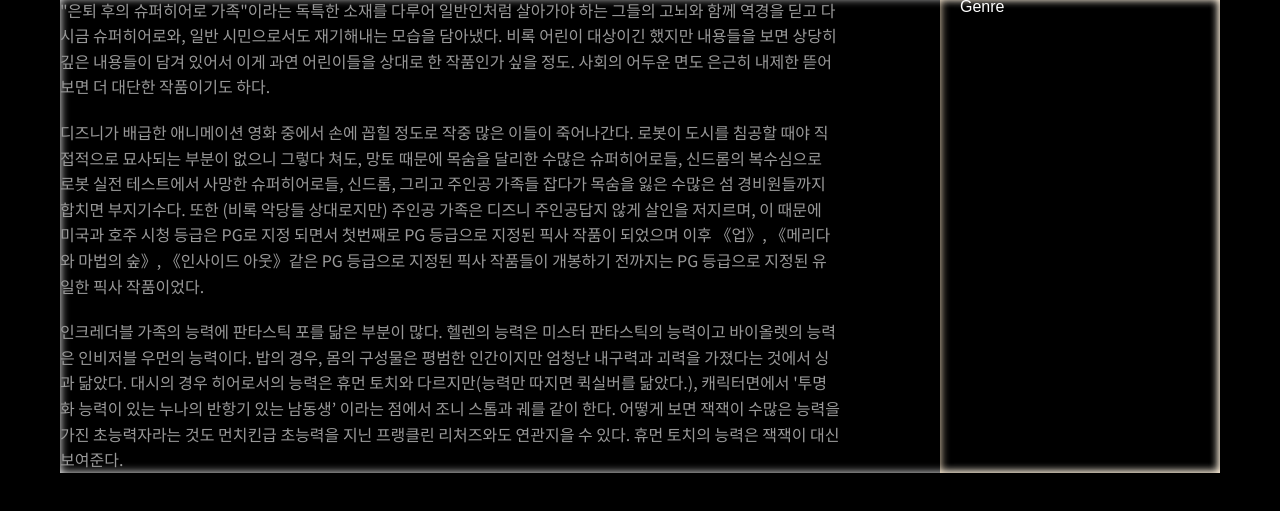
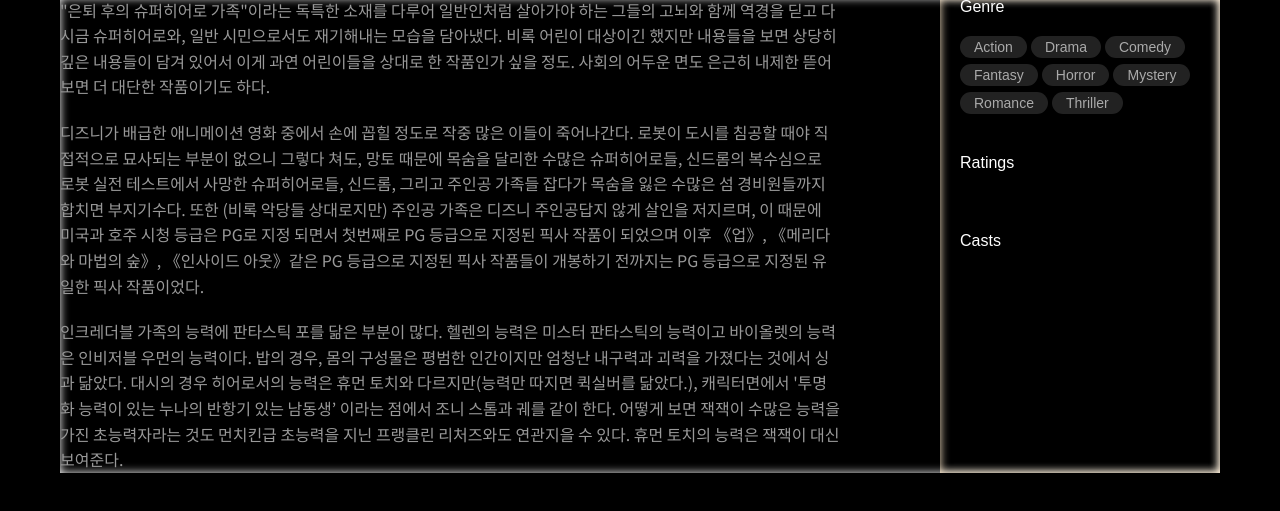
Before and after one commit to GeonWoo-LPS/incredible, a plain HTML site: page index.html in a window 1280 px wide. Shown: the part 749-1260 px from the top of the page. Drawn offline with Linux system fonts and the light colour scheme.

Commit message:
sidebar gerne 부분 완성

```diff
--- a/index.html
+++ b/index.html
@@ -64,26 +64,29 @@
                     </div>
                 </main>
                 <aside class="sidebar">
-                    <ul>
-                        <li>
                     <section>
                         <h2>Genre</h2>
-                                <div class="genre-box"></div>
+                        <div class="genre-box">
+                            <ul class="l_row">
+                                <li class="l_col">Action</li>
+                                <li class="l_col">Drama</li>
+                                <li class="l_col">Comedy</li>
+                                <li class="l_col">Fantasy</li>
+                                <li class="l_col">Horror</li>
+                                <li class="l_col">Mystery</li>
+                                <li class="l_col">Romance</li>
+                                <li class="l_col">Thriller</li>
+                            </ul>
+                        </div>
                     </section>
-                        </li>
-                        <li>
                     <section>
-                                <h2></h2>
+                        <h2>Ratings</h2>
                         <div class="star-box"></div>
                     </section>
-                        </li>
-                        <li>
                     <section>
-                                <h2></h2>
+                        <h2>Casts</h2>
                         <div class="characters-box"></div>
                     </section>
-                        </li>
-                    </ul>
                 </aside>
             </div>
         </div>
--- a/style.css
+++ b/style.css
@@ -106,7 +106,36 @@ body {
 }
 
 .sidebar {
-    min-width: 240px;
+    width: 240px;
     padding: 0 20px;
+    display: flex;
+    flex-direction: column;
+    row-gap: 40px;
     box-shadow: inset 0 0 10px blanchedalmond;
 }
+
+.sidebar h2 {
+    margin-bottom: 20px;
+}
+
+.l_row {
+    display: flex;
+    flex-wrap: wrap;
+    row-gap: 6px;
+    column-gap: 4px;
+}
+
+.l_col {
+    width: calc(100% * (1/3));
+}
+
+.genre-box ul li {
+    font-size: 14px;
+    color: #AAAAAA;
+    background-color: #222222;
+    width: fit-content;
+    height: 22px;
+    line-height: 22px;
+    padding: 0 14px;
+    border-radius: 12px;
+}
```
Lines whose indentation alone changed are shown as unchanged.
